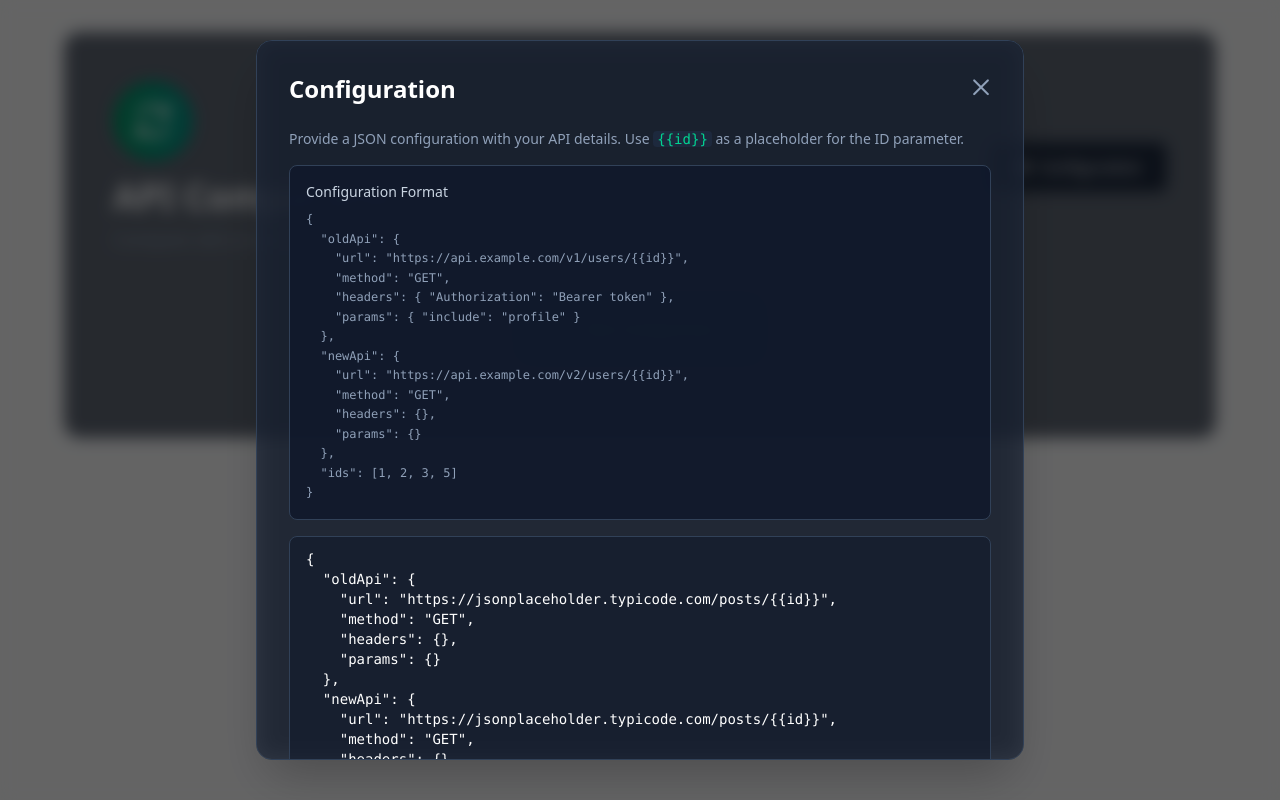
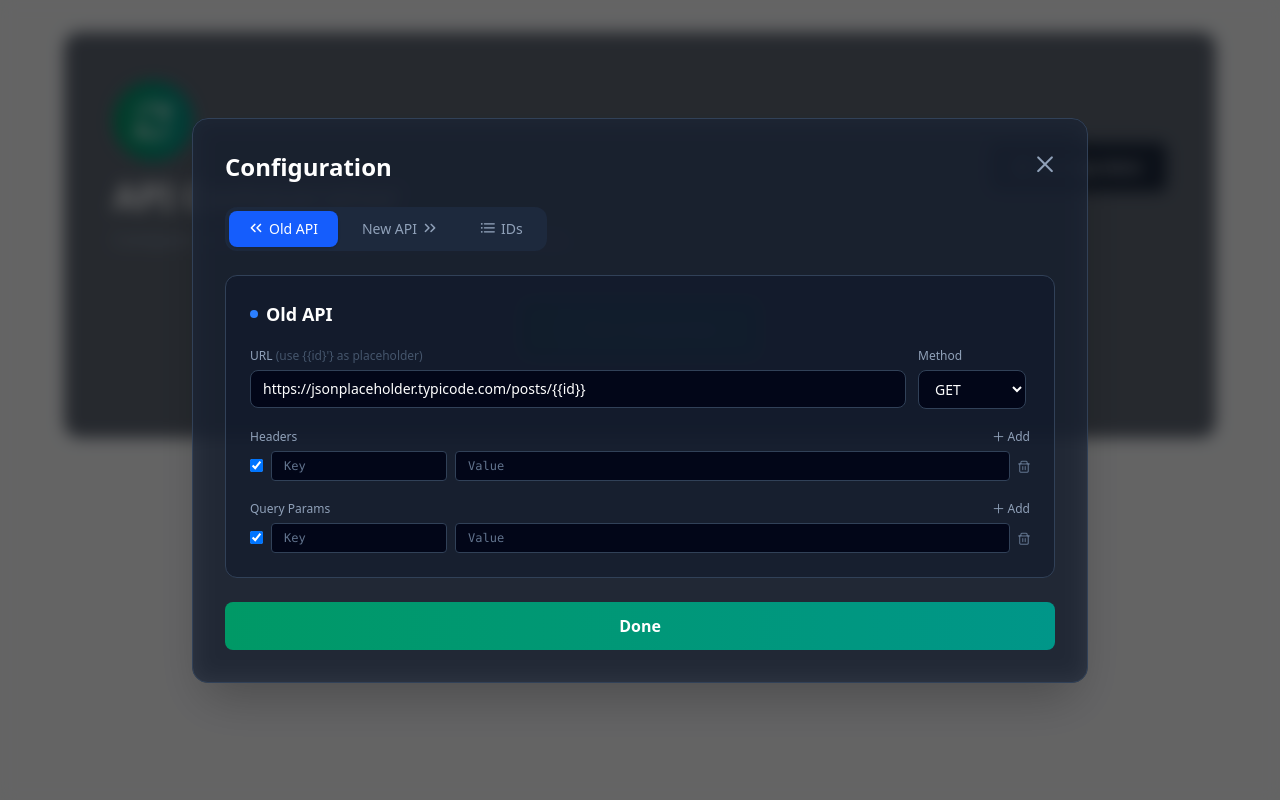
Before and after one commit to know120/know120.github.io, a React (Vite) app: page /#/tools/api-comparator in a window 1280 px wide. Built offline with nearby package versions, Linux system fonts and the light colour scheme.

Commit message:
feat: redesign API Comparator config with Postman-like form fields (URL, method, headers, params, body)

```diff
--- a/src/pages/ApiComparator.jsx
+++ b/src/pages/ApiComparator.jsx
@@ -1,20 +1,10 @@
 import React, { useState, useCallback } from 'react';
 
-const DEFAULT_CONFIG = `{
-  "oldApi": {
-    "url": "https://jsonplaceholder.typicode.com/posts/{{id}}",
-    "method": "GET",
-    "headers": {},
-    "params": {}
-  },
-  "newApi": {
-    "url": "https://jsonplaceholder.typicode.com/posts/{{id}}",
-    "method": "GET",
-    "headers": {},
-    "params": {}
-  },
-  "ids": [1, 2, 3]
-}`;
+const METHODS = ['GET', 'POST', 'PUT', 'PATCH', 'DELETE', 'HEAD', 'OPTIONS'];
+
+function emptyRow() {
+  return { key: '', value: '', enabled: true };
+}
 
 function deepCompare(oldObj, newObj, path = '') {
   const missing = [];
@@ -113,10 +103,30 @@ function fillTemplate(template, id) {
   return template.replace(/\{\{id\}\}/g, id);
 }
 
+function rowsToObj(rows) {
+  const obj = {};
+  for (const row of rows) {
+    if (row.enabled && row.key.trim()) {
+      obj[row.key.trim()] = row.value;
+    }
+  }
+  return obj;
+}
+
+function buildApiConfig(form) {
+  return {
+    url: form.url,
+    method: form.method,
+    headers: rowsToObj(form.headers),
+    params: rowsToObj(form.params),
+    body: (form.method === 'POST' || form.method === 'PUT' || form.method === 'PATCH') ? form.body : undefined,
+  };
+}
+
 async function callApi(config, id) {
   const url = fillTemplate(config.url, id);
   const method = (config.method || 'GET').toUpperCase();
-  const headers = config.headers || {};
+  const headers = { ...(config.headers || {}) };
   const params = config.params || {};
 
   const urlObj = new URL(url);
@@ -126,7 +136,9 @@ async function callApi(config, id) {
 
   const fetchOptions = { method, headers };
   if (method === 'POST' || method === 'PUT' || method === 'PATCH') {
-    fetchOptions.body = config.body ? JSON.stringify(fillTemplate(JSON.stringify(config.body), id)) : undefined;
+    if (config.body) {
+      fetchOptions.body = fillTemplate(config.body, id);
+    }
     if (fetchOptions.body && !headers['Content-Type']) {
       headers['Content-Type'] = 'application/json';
     }
@@ -137,46 +149,90 @@ async function callApi(config, id) {
   return res.json();
 }
 
+const defaultForm = {
+  url: '',
+  method: 'GET',
+  headers: [emptyRow()],
+  params: [emptyRow()],
+  body: '',
+};
+
 export default function ApiComparator() {
-  const [configText, setConfigText] = useState(DEFAULT_CONFIG);
-  const [configError, setConfigError] = useState('');
+  const [oldForm, setOldForm] = useState({
+    ...defaultForm,
+    url: 'https://jsonplaceholder.typicode.com/posts/{{id}}',
+    params: [{ key: '', value: '', enabled: true }],
+  });
+  const [newForm, setNewForm] = useState({
+    ...defaultForm,
+    url: 'https://jsonplaceholder.typicode.com/posts/{{id}}',
+    params: [{ key: '', value: '', enabled: true }],
+  });
+  const [idsText, setIdsText] = useState('1, 2, 3');
+  const [configTab, setConfigTab] = useState('old');
   const [results, setResults] = useState(null);
   const [loading, setLoading] = useState(false);
   const [error, setError] = useState('');
   const [showConfig, setShowConfig] = useState(true);
+
+  const updateForm = useCallback((setter, field, value) => {
+    setter(prev => ({ ...prev, [field]: value }));
+  }, []);
+
+  const handleRowChange = useCallback((setter, rowsField, index, field, value) => {
+    setter(prev => {
+      const rows = [...prev[rowsField]];
+      rows[index] = { ...rows[index], [field]: value };
+      return { ...prev, [rowsField]: rows };
+    });
+  }, []);
+
+  const addRow = useCallback((setter, rowsField) => {
+    setter(prev => ({ ...prev, [rowsField]: [...prev[rowsField], emptyRow()] }));
+  }, []);
+
+  const removeRow = useCallback((setter, rowsField, index) => {
+    setter(prev => {
+      const rows = prev[rowsField].filter((_, i) => i !== index);
+      return { ...prev, [rowsField]: rows.length ? rows : [emptyRow()] };
+    });
+  }, []);
+
+  const toggleRow = useCallback((setter, rowsField, index) => {
+    setter(prev => {
+      const rows = [...prev[rowsField]];
+      rows[index] = { ...rows[index], enabled: !rows[index].enabled };
+      return { ...prev, [rowsField]: rows };
+    });
+  }, []);
 
   const handleCompare = useCallback(async () => {
     setLoading(true);
     setError('');
     setResults(null);
 
-    let config;
-    try {
-      config = JSON.parse(configText);
-    } catch (e) {
-      setError('Invalid JSON configuration: ' + e.message);
+    const ids = idsText.split(/[,;\s]+/).map(s => s.trim()).filter(Boolean);
+    if (!ids.length) {
+      setError('Provide at least one ID');
+      setLoading(false);
+      return;
+    }
+    if (!oldForm.url || !newForm.url) {
+      setError('Both old and new API URLs are required');
       setLoading(false);
       return;
     }
 
-    if (!config.oldApi?.url || !config.newApi?.url) {
-      setError('Both oldApi and newApi must have a url');
-      setLoading(false);
-      return;
-    }
-    if (!config.ids || !Array.isArray(config.ids) || config.ids.length === 0) {
-      setError('Provide at least one id in the ids array');
-      setLoading(false);
-      return;
-    }
+    const oldConfig = buildApiConfig(oldForm);
+    const newConfig = buildApiConfig(newForm);
 
     const allResults = [];
 
-    for (const id of config.ids) {
+    for (const id of ids) {
       try {
         const [oldData, newData] = await Promise.all([
-          callApi(config.oldApi, id),
-          callApi(config.newApi, id)
+          callApi(oldConfig, id),
+          callApi(newConfig, id)
         ]);
 
         const comparison = deepCompare(oldData, newData);
@@ -185,23 +241,18 @@ export default function ApiComparator() {
 
         allResults.push({
           id,
-          oldData,
-          newData,
-          oldFields,
-          newFields,
+          oldData, newData, oldFields, newFields,
           ...comparison
         });
       } catch (err) {
         allResults.push({
-          id,
-          error: err.message,
+          id, error: err.message,
           missing: [], extra: [], typeChanges: [],
           oldFields: [], newFields: []
         });
       }
     }
 
-    // Aggregate across all IDs
     const aggregatedMissing = new Map();
     const aggregatedExtra = new Map();
     const aggregatedTypeChanges = new Map();
@@ -228,7 +279,7 @@ export default function ApiComparator() {
     setResults({
       perId: allResults,
       summary: {
-        totalIds: config.ids.length,
+        totalIds: ids.length,
         successCount: allResults.filter(r => !r.error).length,
         errorCount: allResults.filter(r => r.error).length,
         aggregatedMissing: [...aggregatedMissing.values()],
@@ -238,7 +289,7 @@ export default function ApiComparator() {
     });
     setLoading(false);
     setShowConfig(false);
-  }, [configText]);
+  }, [oldForm, newForm, idsText]);
 
   const renderValue = (val) => {
     if (val === null) return <span className="text-gray-500 italic">null</span>;
@@ -324,81 +375,241 @@ export default function ApiComparator() {
 
       {showConfig && (
         <div className="fixed inset-0 z-50 flex items-center justify-center p-4 bg-black/60 backdrop-blur-sm">
-          <div className="w-full max-w-3xl glass-panel rounded-2xl p-6 md:p-8 border border-slate-700 shadow-2xl animate-fade-in max-h-[90vh] overflow-y-auto">
+          <div className="w-full max-w-4xl glass-panel rounded-2xl p-6 md:p-8 border border-slate-700 shadow-2xl animate-fade-in max-h-[95vh] overflow-y-auto">
             <div className="flex items-center justify-between mb-6">
               <h2 className="text-2xl font-bold text-white">Configuration</h2>
-              <button
-                onClick={() => setShowConfig(false)}
-                className="text-slate-400 hover:text-white"
-              >
+              <button onClick={() => setShowConfig(false)} className="text-slate-400 hover:text-white">
                 <i className="pi pi-times text-xl"></i>
               </button>
             </div>
 
-            <div className="mb-4">
-              <p className="text-slate-400 text-sm mb-4">
-                Provide a JSON configuration with your API details. Use <code className="text-emerald-400 bg-slate-800 px-1 rounded">{'{{id}}'}</code> as a placeholder for the ID parameter.
-              </p>
-              <div className="bg-slate-900/80 rounded-lg p-4 mb-4 border border-slate-700">
-                <h3 className="text-sm font-medium text-slate-300 mb-2">Configuration Format</h3>
-                <pre className="text-xs text-slate-400 font-mono leading-relaxed">{`{
-  "oldApi": {
-    "url": "https://api.example.com/v1/users/{{id}}",
-    "method": "GET",
-    "headers": { "Authorization": "Bearer token" },
-    "params": { "include": "profile" }
-  },
-  "newApi": {
-    "url": "https://api.example.com/v2/users/{{id}}",
-    "method": "GET",
-    "headers": {},
-    "params": {}
-  },
-  "ids": [1, 2, 3, 5]
-}`}</pre>
-              </div>
+            {/* Tab switcher */}
+            <div className="flex gap-1 mb-6 p-1 bg-slate-800 rounded-xl w-fit">
+              <button
+                onClick={() => setConfigTab('old')}
+                className={`px-5 py-2 text-sm font-medium rounded-lg transition-all ${
+                  configTab === 'old'
+                    ? 'bg-blue-600 text-white shadow-sm'
+                    : 'text-slate-400 hover:text-white'
+                }`}
+              >
+                <i className="pi pi pi-angle-double-left mr-1.5"></i>
+                Old API
+              </button>
+              <button
+                onClick={() => setConfigTab('new')}
+                className={`px-5 py-2 text-sm font-medium rounded-lg transition-all ${
+                  configTab === 'new'
+                    ? 'bg-emerald-600 text-white shadow-sm'
+                    : 'text-slate-400 hover:text-white'
+                }`}
+              >
+                New API
+                <i className="pi pi-angle-double-right ml-1.5"></i>
+              </button>
+              <button
+                onClick={() => setConfigTab('ids')}
+                className={`px-5 py-2 text-sm font-medium rounded-lg transition-all ${
+                  configTab === 'ids'
+                    ? 'bg-purple-600 text-white shadow-sm'
+                    : 'text-slate-400 hover:text-white'
+                }`}
+              >
+                <i className="pi pi-list mr-1.5"></i>
+                IDs
+              </button>
             </div>
 
-            <textarea
-              value={configText}
-              onChange={(e) => setConfigText(e.target.value)}
-              rows={18}
-              className="w-full px-4 py-3 rounded-lg bg-slate-900/50 border border-slate-700 text-white placeholder-slate-500 focus:outline-none focus:ring-1 focus:ring-emerald-500 resize-none font-mono text-sm"
-              spellCheck={false}
-            />
+            {configTab === 'old' && (
+              <ApiForm
+                label="Old API"
+                form={oldForm}
+                setForm={setOldForm}
+                updateForm={updateForm}
+                handleRowChange={handleRowChange}
+                addRow={addRow}
+                removeRow={removeRow}
+                toggleRow={toggleRow}
+                accent="blue"
+              />
+            )}
+
+            {configTab === 'new' && (
+              <ApiForm
+                label="New API"
+                form={newForm}
+                setForm={setNewForm}
+                updateForm={updateForm}
+                handleRowChange={handleRowChange}
+                addRow={addRow}
+                removeRow={removeRow}
+                toggleRow={toggleRow}
+                accent="emerald"
+              />
+            )}
+
+            {configTab === 'ids' && (
+              <div className="p-6 rounded-xl bg-slate-900/50 border border-purple-500/20">
+                <label className="block text-sm font-medium text-slate-300 mb-2">
+                  IDs to Compare
+                </label>
+                <p className="text-xs text-slate-500 mb-3">
+                  Enter comma, space, or semicolon-separated IDs. Use <code className="text-purple-400 bg-slate-800 px-1 rounded">{'{{id}}'}</code> in your URLs above.
+                </p>
+                <textarea
+                  value={idsText}
+                  onChange={(e) => setIdsText(e.target.value)}
+                  placeholder="1, 2, 3, 5, 10"
+                  rows={4}
+                  className="w-full px-4 py-3 rounded-lg bg-slate-950 border border-slate-700 text-white placeholder-slate-500 focus:outline-none focus:ring-1 focus:ring-purple-500 resize-none font-mono text-sm"
+                />
+              </div>
+            )}
 
             <div className="flex gap-3 mt-6">
               <button
-                onClick={() => {
-                  try {
-                    JSON.parse(configText);
-                    setConfigError('');
-                    setShowConfig(false);
-                  } catch (e) {
-                    setConfigError('Invalid JSON: ' + e.message);
-                  }
-                }}
-                className="flex-1 py-3 rounded-lg font-bold text-white bg-slate-700 hover:bg-slate-600 transition-all"
+                onClick={() => setShowConfig(false)}
+                className="flex-1 py-3 rounded-lg font-bold text-white bg-gradient-to-r from-emerald-600 to-teal-600 hover:shadow-lg transition-all"
               >
-                Save & Close
-              </button>
-              <button
-                onClick={() => {
-                  setConfigText(DEFAULT_CONFIG);
-                  setConfigError('');
-                }}
-                className="px-6 py-3 rounded-lg font-medium text-slate-300 bg-slate-800 border border-slate-700 hover:bg-slate-700 transition-all"
-              >
-                Reset
+                Done
               </button>
             </div>
+          </div>
+        </div>
+      )}
+    </div>
+  );
+}
 
-            {configError && (
-              <div className="mt-4 p-3 rounded-lg bg-red-500/10 border border-red-500/20">
-                <p className="text-red-400 text-sm">{configError}</p>
-              </div>
-            )}
-          </div>
+function ApiForm({ label, form, setForm, updateForm, handleRowChange, addRow, removeRow, toggleRow, accent }) {
+  const isBlue = accent === 'blue';
+
+  return (
+    <div className="space-y-5 p-6 rounded-xl bg-slate-900/50 border border-slate-700">
+      <h3 className="text-lg font-semibold text-white flex items-center gap-2">
+        <span className={`w-2 h-2 rounded-full ${isBlue ? 'bg-blue-500' : 'bg-emerald-500'}`}></span>
+        {label}
+      </h3>
+
+      <div className="flex gap-3">
+        <div className="flex-1">
+          <label className="block text-xs font-medium text-slate-400 mb-1.5">URL <span className="text-slate-600">(use {'{'}
+            {'{id}'}'} as placeholder)</span></label>
+          <input
+            value={form.url}
+            onChange={(e) => updateForm(setForm, 'url', e.target.value)}
+            placeholder="https://api.example.com/v1/users/{{id}}"
+            className="w-full px-3 py-2 rounded-lg bg-slate-950 border border-slate-700 text-white placeholder-slate-500 focus:outline-none focus:ring-1 focus:ring-blue-500 text-sm"
+          />
+        </div>
+        <div className="w-28 shrink-0">
+          <label className="block text-xs font-medium text-slate-400 mb-1.5">Method</label>
+          <select
+            value={form.method}
+            onChange={(e) => updateForm(setForm, 'method', e.target.value)}
+            className="px-3 py-2 rounded-lg bg-slate-950 border border-slate-700 text-white focus:outline-none focus:ring-1 focus:ring-blue-500 text-sm"
+          >
+            {METHODS.map(m => (
+              <option key={m} value={m}>{m}</option>
+            ))}
+          </select>
+        </div>
+      </div>
+
+      <div>
+        <div className="flex items-center justify-between mb-1.5">
+          <label className="text-xs font-medium text-slate-400">Headers</label>
+          <button
+            onClick={() => addRow(setForm, 'headers')}
+            className="text-xs text-slate-400 hover:text-white transition-colors flex items-center gap-1"
+          >
+            <i className="pi pi-plus text-[10px]"></i> Add
+          </button>
+        </div>
+        <div className="space-y-1.5">
+          {form.headers.map((row, i) => (
+            <div key={i} className="flex items-center gap-2">
+              <input
+                type="checkbox"
+                checked={row.enabled}
+                onChange={() => toggleRow(setForm, 'headers', i)}
+                className="shrink-0"
+              />
+              <input
+                value={row.key}
+                onChange={(e) => handleRowChange(setForm, 'headers', i, 'key', e.target.value)}
+                placeholder="Key"
+                className="w-44 px-3 py-1.5 rounded bg-slate-950 border border-slate-700 text-white placeholder-slate-500 focus:outline-none focus:ring-1 focus:ring-blue-500 text-xs font-mono"
+              />
+              <input
+                value={row.value}
+                onChange={(e) => handleRowChange(setForm, 'headers', i, 'value', e.target.value)}
+                placeholder="Value"
+                className="flex-1 px-3 py-1.5 rounded bg-slate-950 border border-slate-700 text-white placeholder-slate-500 focus:outline-none focus:ring-1 focus:ring-blue-500 text-xs font-mono"
+              />
+              <button
+                onClick={() => removeRow(setForm, 'headers', i)}
+                className="text-slate-500 hover:text-red-400 transition-colors shrink-0"
+              >
+                <i className="pi pi-trash text-xs"></i>
+              </button>
+            </div>
+          ))}
+        </div>
+      </div>
+
+      <div>
+        <div className="flex items-center justify-between mb-1.5">
+          <label className="text-xs font-medium text-slate-400">Query Params</label>
+          <button
+            onClick={() => addRow(setForm, 'params')}
+            className="text-xs text-slate-400 hover:text-white transition-colors flex items-center gap-1"
+          >
+            <i className="pi pi-plus text-[10px]"></i> Add
+          </button>
+        </div>
+        <div className="space-y-1.5">
+          {form.params.map((row, i) => (
+            <div key={i} className="flex items-center gap-2">
+              <input
+                type="checkbox"
+                checked={row.enabled}
+                onChange={() => toggleRow(setForm, 'params', i)}
+                className="shrink-0"
+              />
+              <input
+                value={row.key}
+                onChange={(e) => handleRowChange(setForm, 'params', i, 'key', e.target.value)}
+                placeholder="Key"
+                className="w-44 px-3 py-1.5 rounded bg-slate-950 border border-slate-700 text-white placeholder-slate-500 focus:outline-none focus:ring-1 focus:ring-blue-500 text-xs font-mono"
+              />
+              <input
+                value={row.value}
+                onChange={(e) => handleRowChange(setForm, 'params', i, 'value', e.target.value)}
+                placeholder="Value"
+                className="flex-1 px-3 py-1.5 rounded bg-slate-950 border border-slate-700 text-white placeholder-slate-500 focus:outline-none focus:ring-1 focus:ring-blue-500 text-xs font-mono"
+              />
+              <button
+                onClick={() => removeRow(setForm, 'params', i)}
+                className="text-slate-500 hover:text-red-400 transition-colors shrink-0"
+              >
+                <i className="pi pi-trash text-xs"></i>
+              </button>
+            </div>
+          ))}
+        </div>
+      </div>
+
+      {(form.method === 'POST' || form.method === 'PUT' || form.method === 'PATCH') && (
+        <div>
+          <label className="block text-xs font-medium text-slate-400 mb-1.5">Request Body</label>
+          <textarea
+            value={form.body}
+            onChange={(e) => updateForm(setForm, 'body', e.target.value)}
+            placeholder='{"title": "foo", "body": "bar", "userId": {{id}} }'
+            rows={5}
+            className="w-full px-3 py-2 rounded-lg bg-slate-950 border border-slate-700 text-white placeholder-slate-500 focus:outline-none focus:ring-1 focus:ring-blue-500 resize-none font-mono text-sm"
+          />
         </div>
       )}
     </div>
@@ -583,7 +794,7 @@ function PerIdCard({ result, renderValue }) {
                   <div key={item.path} className="flex items-start gap-2 text-sm">
                     <span className="font-mono text-red-300 shrink-0">{item.path}</span>
                     <span className="text-slate-500">→</span>
-                    <span className="text-slate-400">{renderValue(item.value)}</span>
+                    {renderValue(item.value)}
                   </div>
                 ))}
               </div>
@@ -598,7 +809,7 @@ function PerIdCard({ result, renderValue }) {
                   <div key={item.path} className="flex items-start gap-2 text-sm">
                     <span className="font-mono text-emerald-300 shrink-0">{item.path}</span>
                     <span className="text-slate-500">→</span>
-                    <span className="text-slate-400">{renderValue(item.value)}</span>
+                    {renderValue(item.value)}
                   </div>
                 ))}
               </div>
```
